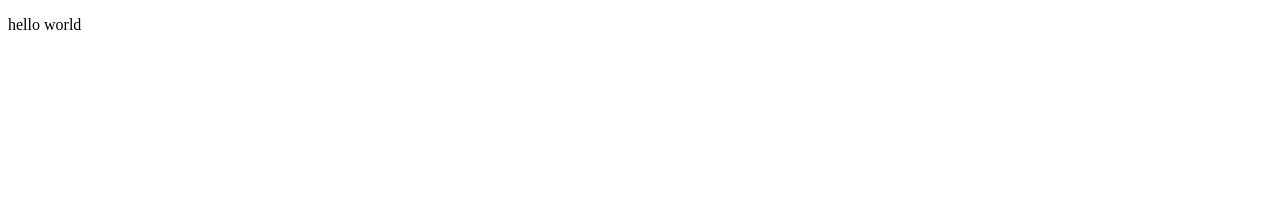
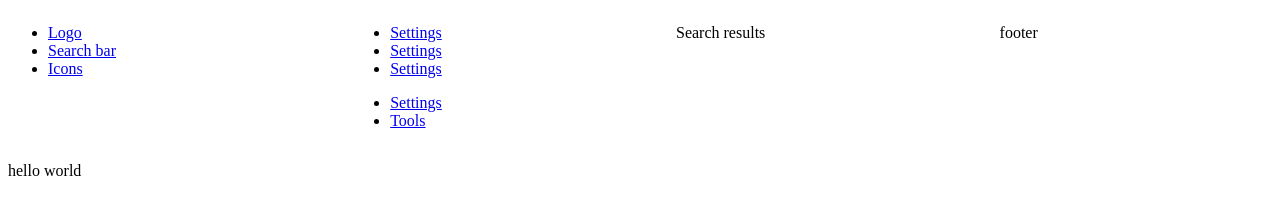
Before and after one commit to ctrlvee/google-results, a plain HTML site: page index.html in a window 1280 px wide. Drawn offline with Linux system fonts and the light colour scheme.

Commit message:
Adding all elements for Display:grid

```diff
--- a/index.html
+++ b/index.html
@@ -6,9 +6,41 @@
         </title>
         <link rel="stylesheet" href="style.css">
     </head>
+        <body>
+            <div class="container">
 
-        <body>
+                <nav id="layer-one-nav">
+                    <ul>
+                        <li id="logo"><a href="#"> Logo</a></li>
+                        <li id="search-bar"><a href="#"> Search bar</a></li>
+                        <li id="icons"><a href="#"> Icons</a></li>
+                    </ul>
+                </nav>
+                <nav id="layer-two-nav">
+                    <ul id="links-one">
+                        <li><a href="#"> Settings</a></li>
+                        <li><a href="#"> Settings</a></li>
+                        <li><a href="#"> Settings</a></li>
+                    </ul>
+
+                    <ul id="links-two">
+                        <li><a href="#">Settings</a></li>
+                        <li><a href="#">Tools</a></li>
+                    </ul>
+                </nav>
+
+                <main id="results">
+                    <p> Search results </p>
+                </main>
+
+                <footer id="footer">
+                <p> footer </p>
+                </footer>
+
+
+
             <p> hello world </p>
+            </div>
         </body>
 
 </html>
--- a/style.css
+++ b/style.css
@@ -0,0 +1,20 @@
+.container {
+    display: grid;
+    grid-template-areas: 'logo searchbar searchbar icons'
+                '. links links-two .'
+                '. results results .'
+                '. footer footer .';
+
+}
+.item1 {
+    grid-area:
+}
+.item2 {
+    grid-area:
+}
+.item3 {
+    grid-area:
+}
+.item4 {
+    grid-area:
+}
```
